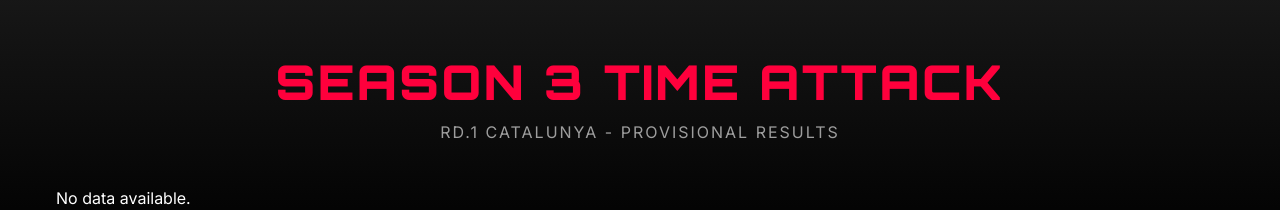
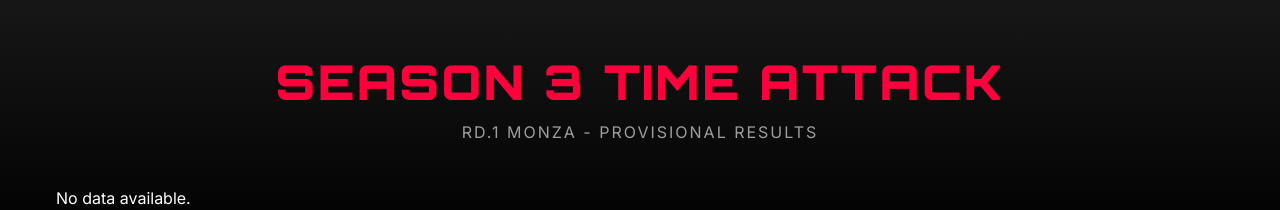
Before and after one commit to ciccida/wec-sprint-series, a React (Vite) app: page / in a window 1280 px wide. Shown: the part 2720-2930 px from the top of the page. Built offline with nearby package versions, Linux system fonts and the light colour scheme.

Commit message:
Update Time Attack location to MONZA in Home page

```diff
--- a/src/pages/Home.jsx
+++ b/src/pages/Home.jsx
@@ -82,7 +82,7 @@ const Home = () => {
                 <div className="container">
                     <div className="section-header" style={{ textAlign: 'center', marginBottom: '40px' }}>
                         <h2 style={{ fontSize: '3rem', fontWeight: '900', color: '#ff003c', textTransform: 'uppercase' }}>Season 3 Time Attack</h2>
-                        <p style={{ color: 'rgba(255,255,255,0.6)', letterSpacing: '2px' }}>RD.1 CATALUNYA - PROVISIONAL RESULTS</p>
+                        <p style={{ color: 'rgba(255,255,255,0.6)', letterSpacing: '2px' }}>RD.1 MONZA - PROVISIONAL RESULTS</p>
                     </div>
 
                     {timeAttackData["Vol3"] && timeAttackData["Vol3"][1] && (
```
